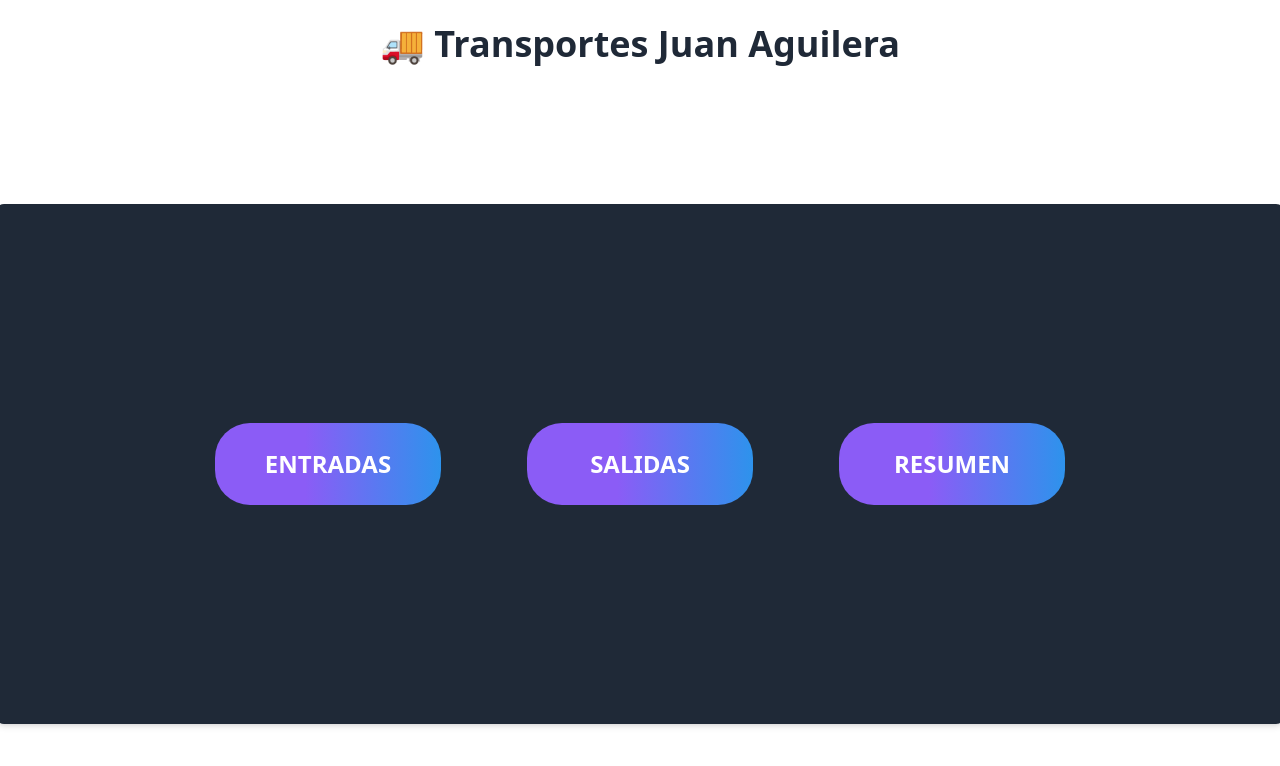
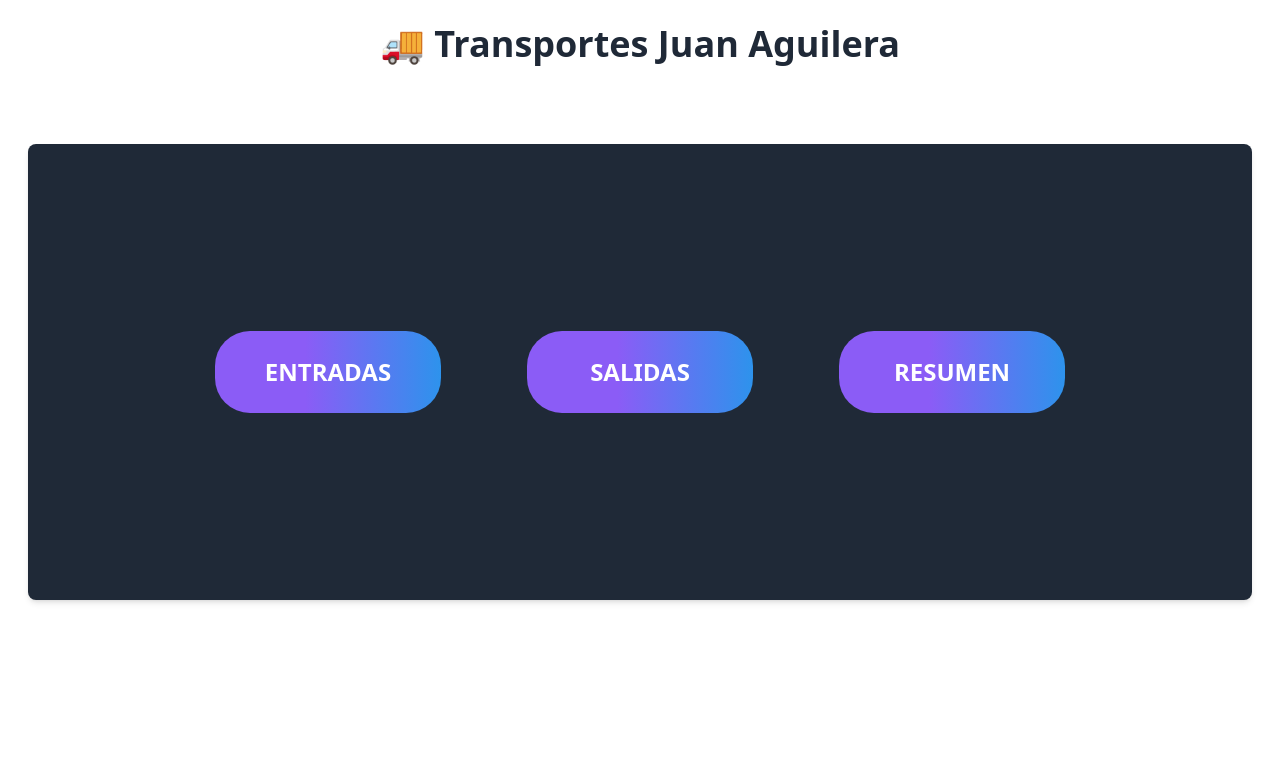
Before and after one commit to Majprofe/empresa-transportes, a Vue app: page /main in a window 1280 px wide. Shown: the top 766 px of the page. Built offline with nearby package versions, Linux system fonts and the light colour scheme.

Commit message:
fixed margin in Login and Main components

```diff
--- a/src/components/Login.vue
+++ b/src/components/Login.vue
@@ -1,5 +1,5 @@
 <template>
-    <section class="flex flex-col items-center justify-center h-screen dark">
+    <section class="flex flex-col items-center justify-top h-screen dark m-20">
         <div class="w-full max-w-md bg-gray-800 rounded-lg shadow-md p-6">
             <h2 class="text-2xl font-bold text-gray-200 mb-4">Login</h2>
             <form @submit.prevent="userLogin" class="flex flex-col">
--- a/src/components/Main.vue
+++ b/src/components/Main.vue
@@ -1,6 +1,6 @@
 <template>
-    <section class="flex flex-col items-center justify-center h-screen dark">
-        <div class="bg-gray-800 rounded-lg shadow-md p-56 flex flex-row justify-between items-center space-x-24">
+    <section class="flex flex-col items-center justify-top m-20 h-screen dark">
+        <div class="bg-gray-800 rounded-lg shadow-md p-48 flex flex-row justify-between items-center space-x-24">
 
             <router-link to="/inputs">
                 <button
```
